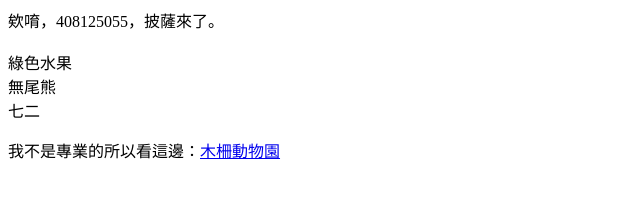
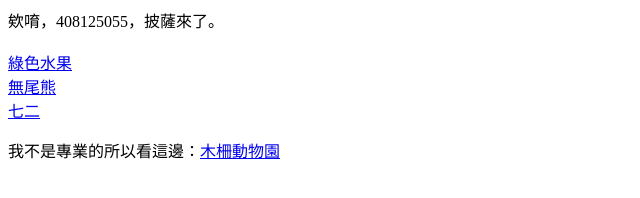
Before and after one commit to SodaJelly/SodaJelly.github.io, a plain HTML site: page index.html in a window 1280 px wide. Shown: the whole page, without its empty margins (0-640 px from the left). Drawn offline with Linux system fonts and the light colour scheme.

Commit message:
Update index.html

```diff
--- a/index.html
+++ b/index.html
@@ -1,7 +1,7 @@
 欸唷，408125055，披薩來了。<br><br>
 
-<a herf="/hot/kiwi.html">綠色水果</a><br>
-<a herf="/hot/koala.html">無尾熊</a><br>
-<a herf="/hot/penguin.html">七二</a><br>
+<a href="hot/kiwi.html">綠色水果</a><br>
+<a href="hot/koala.html">無尾熊</a><br>
+<a href="hot/penguin.html">七二</a><br>
 
 <p>我不是專業的所以看這邊：<a href="http://www.zoo.gov.tw/">木柵動物園</a></p>
```
